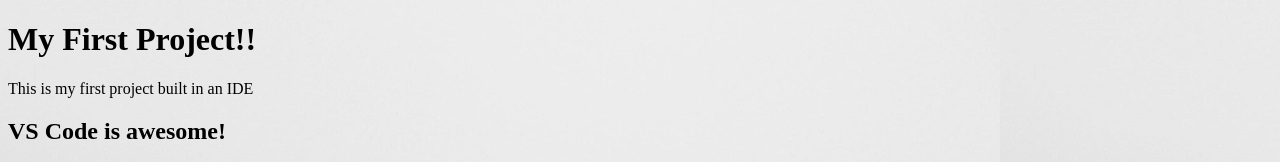
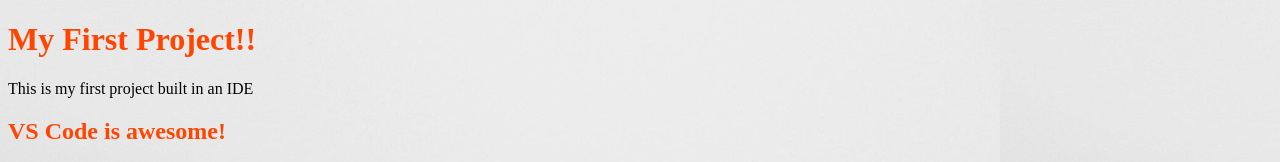
Before and after one commit to pendwmpian8/my-first-project, a plain HTML site: page index.html in a window 1280 px wide. Shown: the top 162 px of the page. Drawn offline with Linux system fonts and the light colour scheme.

Commit message:
fix header color

```diff
--- a/assets/css/styles.css
+++ b/assets/css/styles.css
@@ -3,6 +3,6 @@
 
 }
 
-headings{
+h1, h2{
     color:orangered
 }
```
